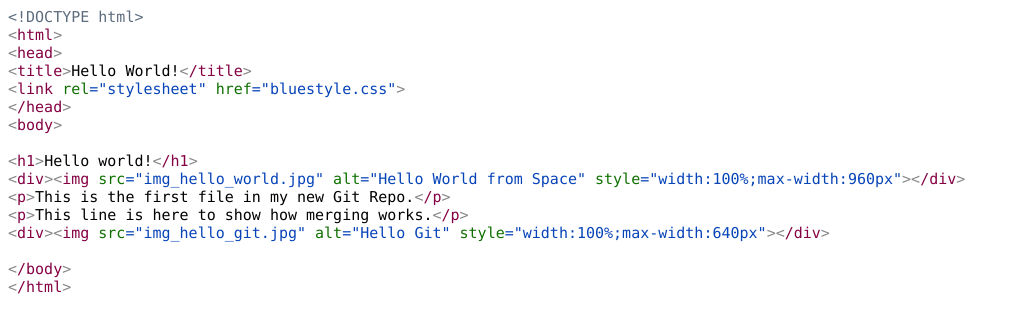
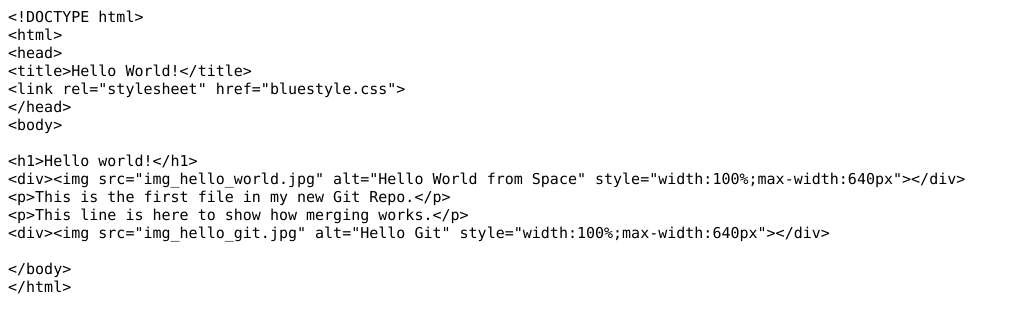
Before and after one commit to sanjitblore/hello-world, a plain HTML site: page index.html in a window 1280 px wide. Shown: the whole page, without its empty margins (0-1018 px from the left). Drawn offline with Linux system fonts and the light colour scheme.

Commit message:
updated index.html.resized image

```diff
--- a/index.html
+++ b/index.html
@@ -7,36 +7,29 @@
   <meta name="Generator" content="Cocoa HTML Writer">
   <meta name="CocoaVersion" content="2575.4">
   <style type="text/css">
-    p.p1 {margin: 0.0px 0.0px 0.0px 0.0px; font: 15.0px Menlo; color: #5d6c7d; -webkit-text-stroke: #5d6c7d}
-    p.p2 {margin: 0.0px 0.0px 0.0px 0.0px; font: 15.0px Menlo; color: #850043; -webkit-text-stroke: #850043}
-    p.p3 {margin: 0.0px 0.0px 0.0px 0.0px; font: 15.0px Menlo; -webkit-text-stroke: #000000}
-    p.p4 {margin: 0.0px 0.0px 0.0px 0.0px; font: 15.0px Menlo; color: #0744b8; -webkit-text-stroke: #0744b8}
-    p.p5 {margin: 0.0px 0.0px 0.0px 0.0px; font: 15.0px Menlo; -webkit-text-stroke: #000000; min-height: 18.0px}
-    p.p6 {margin: 0.0px 0.0px 0.0px 0.0px; font: 15.0px Menlo; color: #850043; -webkit-text-stroke: #850043; background-color: #ffffff}
+    p.p1 {margin: 0.0px 0.0px 0.0px 0.0px; font: 15.0px Menlo; -webkit-text-stroke: #000000}
+    p.p2 {margin: 0.0px 0.0px 0.0px 0.0px; font: 15.0px Menlo; -webkit-text-stroke: #000000; min-height: 18.0px}
+    p.p3 {margin: 0.0px 0.0px 0.0px 0.0px; font: 15.0px Menlo; -webkit-text-stroke: #000000; background-color: #ffffff}
     span.s1 {font-kerning: none; background-color: #ffffff}
-    span.s2 {font-kerning: none; color: #878787; background-color: #ffffff; -webkit-text-stroke: 0px #878787}
-    span.s3 {font-kerning: none; color: #850043; background-color: #ffffff; -webkit-text-stroke: 0px #850043}
-    span.s4 {font-kerning: none; color: #0f7001; background-color: #ffffff; -webkit-text-stroke: 0px #0f7001}
-    span.s5 {font-kerning: none}
-    span.s6 {font-kerning: none; color: #878787; -webkit-text-stroke: 0px #878787}
+    span.s2 {font-kerning: none}
   </style>
 </head>
 <body>
 <p class="p1"><span class="s1">&lt;!DOCTYPE html&gt;</span></p>
-<p class="p2"><span class="s2">&lt;</span><span class="s1">html</span><span class="s2">&gt;</span></p>
-<p class="p2"><span class="s2">&lt;</span><span class="s1">head</span><span class="s2">&gt;</span></p>
-<p class="p3"><span class="s2">&lt;</span><span class="s3">title</span><span class="s2">&gt;</span><span class="s1">Hello World!</span><span class="s2">&lt;</span><span class="s3">/title</span><span class="s2">&gt;</span></p>
-<p class="p4"><span class="s2">&lt;</span><span class="s3">link</span><span class="s4"> rel</span><span class="s1">="stylesheet"</span><span class="s4"> href</span><span class="s1">="bluestyle.css"</span><span class="s2">&gt;</span></p>
-<p class="p2"><span class="s2">&lt;</span><span class="s1">/head</span><span class="s2">&gt;</span></p>
-<p class="p2"><span class="s2">&lt;</span><span class="s1">body</span><span class="s2">&gt;</span></p>
-<p class="p5"><span class="s5"></span><br></p>
-<p class="p3"><span class="s2">&lt;</span><span class="s3">h1</span><span class="s2">&gt;</span><span class="s1">Hello world!</span><span class="s2">&lt;</span><span class="s3">/h1</span><span class="s2">&gt;</span></p>
-<p class="p4"><span class="s2">&lt;</span><span class="s3">div</span><span class="s2">&gt;&lt;</span><span class="s3">img</span><span class="s4"> src</span><span class="s1">="img_hello_world.jpg"</span><span class="s4"> alt</span><span class="s1">="Hello World from Space"</span><span class="s4"> style</span><span class="s1">="width:100%;max-width:960px"</span><span class="s2">&gt;&lt;</span><span class="s3">/div</span><span class="s2">&gt;</span></p>
-<p class="p3"><span class="s2">&lt;</span><span class="s3">p</span><span class="s2">&gt;</span><span class="s1">This is the first file in my new Git Repo.</span><span class="s2">&lt;</span><span class="s3">/p</span><span class="s2">&gt;</span></p>
-<p class="p3"><span class="s2">&lt;</span><span class="s3">p</span><span class="s2">&gt;</span><span class="s1">This line is here to show how merging works.</span><span class="s2">&lt;</span><span class="s3">/p</span><span class="s2">&gt;</span></p>
-<p class="p4"><span class="s2">&lt;</span><span class="s3">div</span><span class="s2">&gt;&lt;</span><span class="s3">img</span><span class="s4"> src</span><span class="s1">="img_hello_git.jpg"</span><span class="s4"> alt</span><span class="s1">="Hello Git"</span><span class="s4"> style</span><span class="s1">="width:100%;max-width:640px"</span><span class="s2">&gt;&lt;</span><span class="s3">/div</span><span class="s2">&gt;</span></p>
-<p class="p5"><span class="s5"></span><br></p>
-<p class="p2"><span class="s2">&lt;</span><span class="s1">/body</span><span class="s2">&gt;</span></p>
-<p class="p6"><span class="s6">&lt;</span><span class="s5">/html</span><span class="s6">&gt;</span></p>
+<p class="p1"><span class="s1">&lt;html&gt;</span></p>
+<p class="p1"><span class="s1">&lt;head&gt;</span></p>
+<p class="p1"><span class="s1">&lt;title&gt;Hello World!&lt;/title&gt;</span></p>
+<p class="p1"><span class="s1">&lt;link rel="stylesheet" href="bluestyle.css"&gt;</span></p>
+<p class="p1"><span class="s1">&lt;/head&gt;</span></p>
+<p class="p1"><span class="s1">&lt;body&gt;</span></p>
+<p class="p2"><span class="s2"></span><br></p>
+<p class="p1"><span class="s1">&lt;h1&gt;Hello world!&lt;/h1&gt;</span></p>
+<p class="p1"><span class="s1">&lt;div&gt;&lt;img src="img_hello_world.jpg" alt="Hello World from Space" style="width:100%;max-width:640px"&gt;&lt;/div&gt;</span></p>
+<p class="p1"><span class="s1">&lt;p&gt;This is the first file in my new Git Repo.&lt;/p&gt;</span></p>
+<p class="p1"><span class="s1">&lt;p&gt;This line is here to show how merging works.&lt;/p&gt;</span></p>
+<p class="p1"><span class="s1">&lt;div&gt;&lt;img src="img_hello_git.jpg" alt="Hello Git" style="width:100%;max-width:640px"&gt;&lt;/div&gt;</span></p>
+<p class="p2"><span class="s2"></span><br></p>
+<p class="p1"><span class="s1">&lt;/body&gt;</span></p>
+<p class="p3"><span class="s2">&lt;/html&gt;</span></p>
 </body>
 </html>
```
Also changed, not shown: 1 other file.
